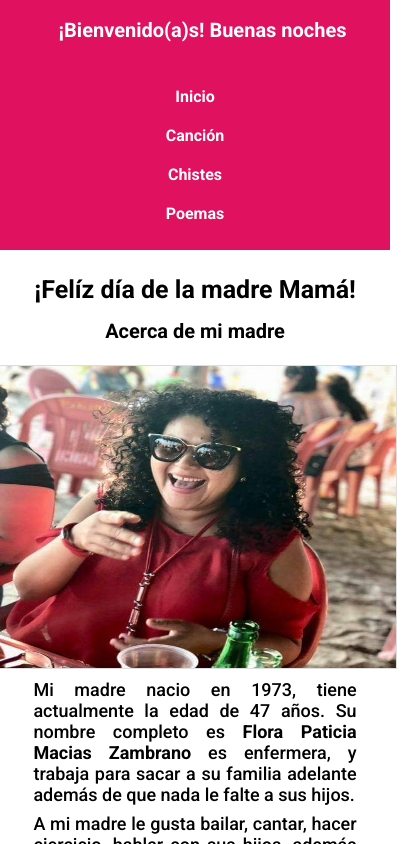
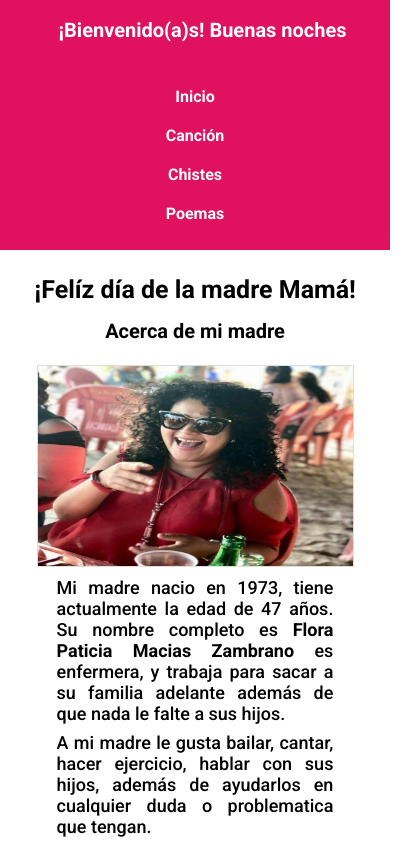
Before and after one commit to Jorgemacias-12/Dia-de-las-madres, an Angular app: page / in a window 390 px wide. Shown: the top 844 px of the page, 419 px wide, since content can reach past the window. Built offline with nearby package versions, Linux system fonts and the light colour scheme.

Commit message:
Arreglando tamaño de la imagen principal del index

```diff
--- a/src/app/components/index/index.responsive.css
+++ b/src/app/components/index/index.responsive.css
@@ -7,6 +7,8 @@
   }
   .image {
     margin: 0%;
+    width: 315px;
+    height: 200px;
   }
   .about {
     flex-flow: column;
```
